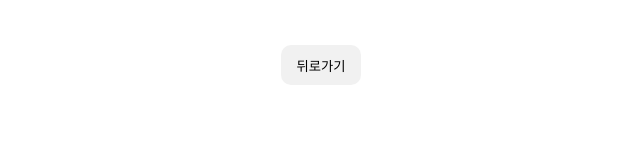
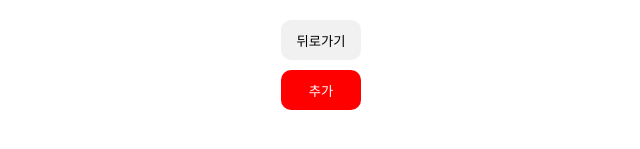
Before and after one commit to HanseKim/fe-no2-assignment, a React (Vite) app: page /pokemon/1 in a window 1280 px wide. Shown: the part 483-632 px from the top of the page, without its empty margins (319-959 px from the left). Built offline with nearby package versions, Linux system fonts and the light colour scheme.

Commit message:
디테일 페이지에 추가 버튼 완성

```diff
--- a/src/components/Detail.jsx
+++ b/src/components/Detail.jsx
@@ -2,6 +2,8 @@
 import React from 'react';
 import { useLocation, useNavigate } from 'react-router-dom';
 import { styled } from 'styled-components';
+import { useDispatch } from 'react-redux';
+import { addToPokeList } from '../features/pokemon/pokemonSlice';
 
 const Wrapper = styled.div`
   display: flex;
@@ -32,10 +34,26 @@ const Button = styled.button`
     border: 2px solid lightskyblue;
   }
 `;
+const PlusBtn = styled.button`
+  background-color: red;
+  color: white;
+  margin-top: 10px;
+  width: 80px;
+  height: 40px;
+  border: none;
+  border-radius: 10px;
+  cursor: pointer;
+  &:hover {
+    background-color: #8b3939;
+  }
+`;
 
 const Detail = () => {
   const location = useLocation();
   const pokemonData = location.state?.data || [];
+  const del = location.state?.del || false;
+  const dispatch = useDispatch();
+
   const navigate = useNavigate();
 
   return (
@@ -44,6 +62,18 @@ const Detail = () => {
       <Name>{pokemonData.name}</Name>
       <p>{pokemonData.description}</p>
       <Button onClick={() => navigate('/pokemon')}>뒤로가기</Button>
+      {del ? (
+        <></>
+      ) : (
+        <PlusBtn
+          onClick={() => {
+            dispatch(addToPokeList(pokemonData));
+            navigate('/pokemon');
+          }}
+        >
+          추가
+        </PlusBtn>
+      )}
     </Wrapper>
   );
 };
--- a/src/components/PokemonCard.jsx
+++ b/src/components/PokemonCard.jsx
@@ -64,7 +64,9 @@ const PokemonCard = ({ pokemon, fun, del = false }) => {
   return (
     <ListItem
       onClick={() => {
-        navigate(`/pokemon/${pokemon.id}`, { state: { data: pokemon } });
+        navigate(`/pokemon/${pokemon.id}`, {
+          state: { data: pokemon, del: del },
+        });
       }}
     >
       <Image src={pokemon.image} />
```
